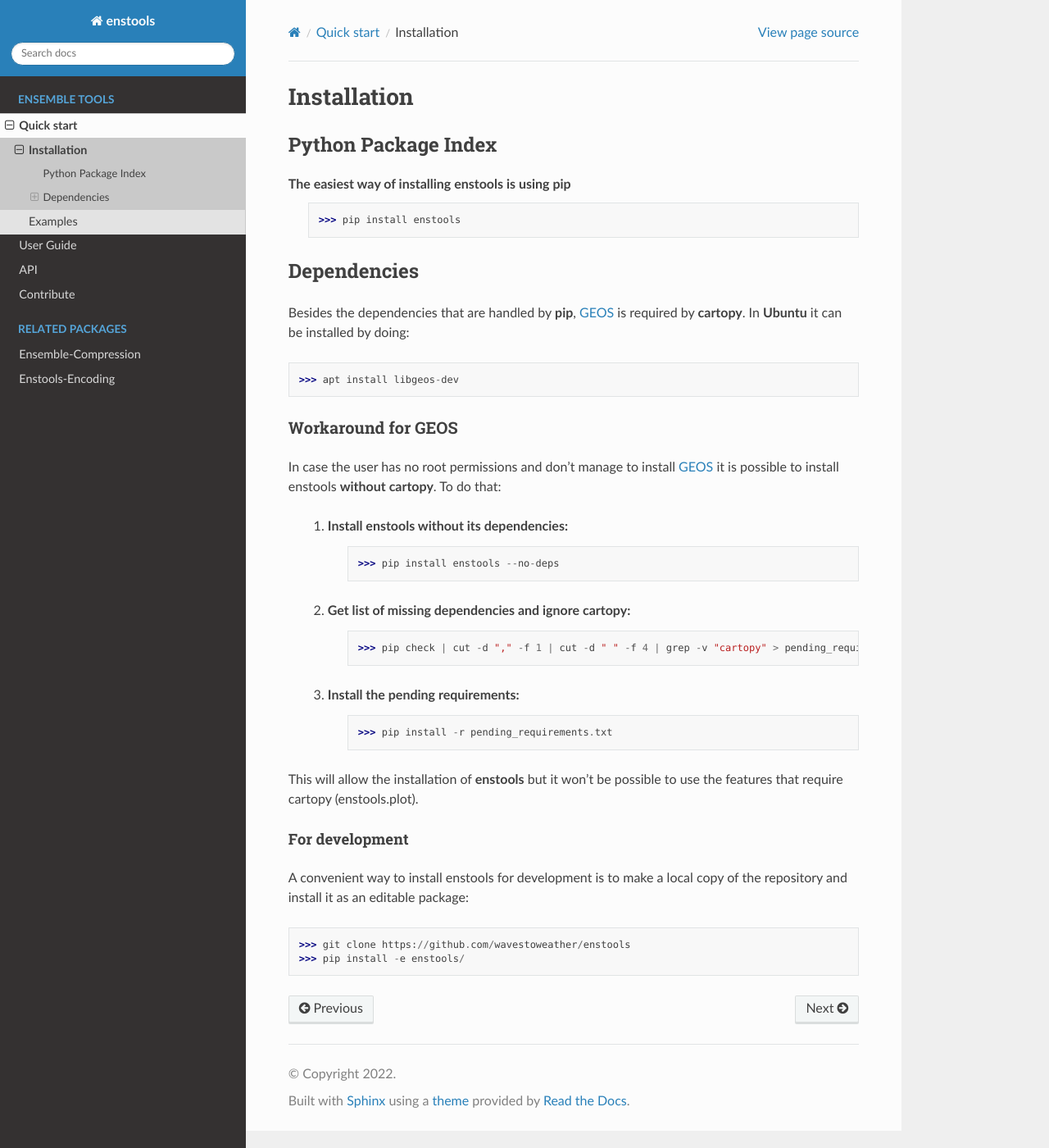
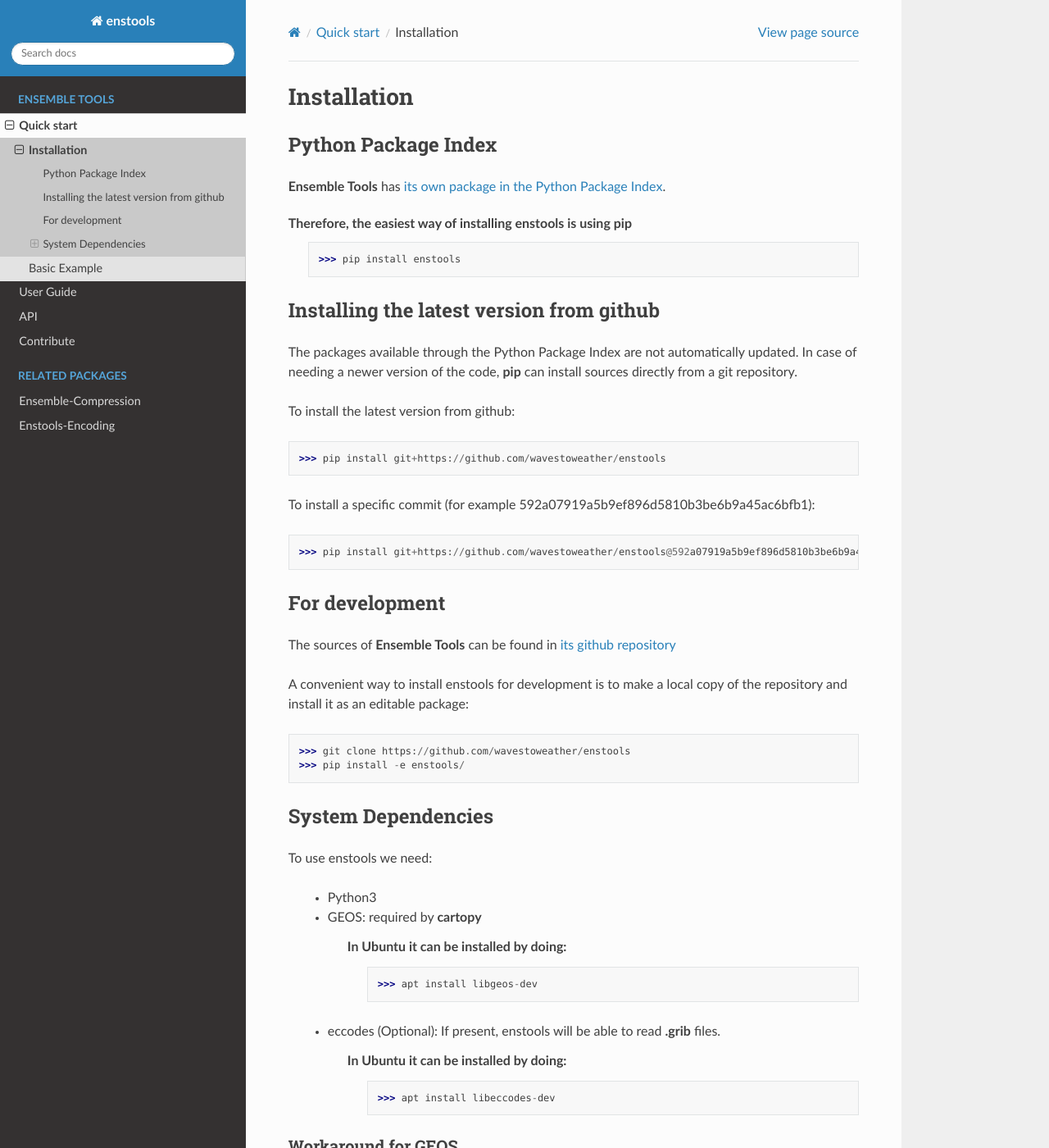
Before and after one commit to wavestoweather/enstools, a Sphinx documentation site: the page built from docs/source/quick-start/installation.rst, in a window 1280 px wide and 1400 px high. Shown: the whole window at 82% size. Built offline with Sphinx 7.4.7 and the Read the Docs theme 2.0.0, drawn with Linux system fonts in a browser that asks for light colours.

Commit message:
Update documentation

```diff
--- a/docs/source/quick-start/installation.rst
+++ b/docs/source/quick-start/installation.rst
@@ -1,19 +1,59 @@
 Installation
 ============
 
+
 Python Package Index
-____________________
-The easiest way of installing enstools is using **pip**
+--------------------
+**Ensemble Tools** has `its own package in the Python Package Index <https://pypi.org/project/enstools/>`_.
+
+Therefore, the easiest way of installing enstools is using **pip**
     >>> pip install enstools
 
-Dependencies
-____________
-Besides the dependencies that are handled by **pip**, `GEOS`_ is required by **cartopy**.
-In **Ubuntu** it can be installed by doing:
-    >>> apt install libgeos-dev
+
+Installing the latest version from github
+-----------------------------------------
+
+The packages available through the Python Package Index are not automatically updated.
+In case of needing a newer version of the code, **pip** can install sources directly from a git repository.
+
+To install the latest version from github:
+
+    >>> pip install git+https://github.com/wavestoweather/enstools
+
+To install a specific commit (for example 592a07919a5b9ef896d5810b3be6b9a45ac6bfb1):
+
+    >>> pip install git+https://github.com/wavestoweather/enstools@592a07919a5b9ef896d5810b3be6b9a45ac6bfb1
+
+
+For development
+---------------
+The sources of **Ensemble Tools** can be found in `its github repository <https://github.com/wavestoweather/enstools/>`_
+
+A convenient way to install enstools for development is to make a local copy of the repository and install it as an
+editable package:
+    >>> git clone https://github.com/wavestoweather/enstools
+    >>> pip install -e enstools/
+
+
+System Dependencies
+-------------------
+
+To use enstools we need:
+
+    - Python3
+    - GEOS: required by **cartopy**
+
+        In **Ubuntu** it can be installed by doing:
+            >>> apt install libgeos-dev
+
+    - eccodes (Optional): If present, enstools will be able to read **.grib** files.
+
+        In **Ubuntu** it can be installed by doing:
+            >>> apt install libeccodes-dev
+
 
 Workaround for GEOS
-...................
+^^^^^^^^^^^^^^^^^^^
 
 .. _GEOS: https://libgeos.org
 
@@ -31,10 +71,3 @@
 
 This will allow the installation of **enstools** but
 it won't be possible to use the features that require cartopy (enstools.plot).
-
-For development
----------------
-A convenient way to install enstools for development is to make a local copy of the repository and install it as an
-editable package:
-    >>> git clone https://github.com/wavestoweather/enstools
-    >>> pip install -e enstools/
```
Also changed, not shown: docs/source/quick-start/examples.rst (+31 -12 lines).
